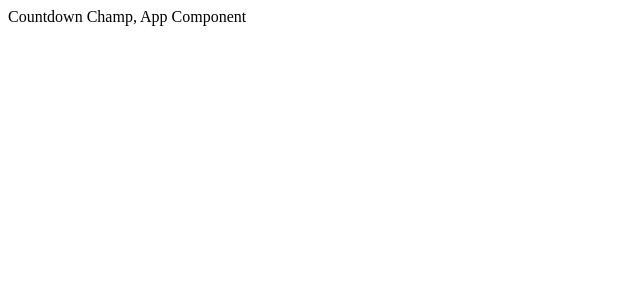
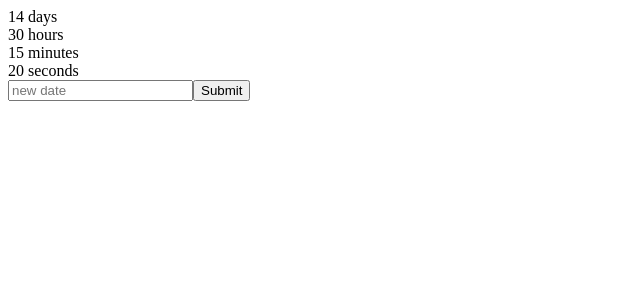
Before and after one commit to hirichardhai/countdown-timer, a React (Create React App) app: page / in a window 1280 px wide. Shown: the top 300 px of the page, without its empty margins (0-640 px from the left). Built offline with nearby package versions, Linux system fonts and the light colour scheme.

Commit message:
added overall structure and format for time countdown

```diff
--- a/src/App.jsx
+++ b/src/App.jsx
@@ -3,7 +3,20 @@ import React, { Component } from 'react';
 class App extends Component {
   render() {
     return (
-      <div>Countdown Champ, App Component</div>
+      <div className="App">
+        <div className="App-title">
+        <div>
+          <div className="Clock-days">14 days</div>
+          <div className="Clock-hours">30 hours</div>
+          <div className="Clock-minutes">15 minutes</div>
+          <div className="Clock-seconds">20 seconds</div>
+        </div>
+        <div>
+          <input placeHolder="new date" />
+          <button>Submit</button>
+        </div>
+        </div>
+      </div>
     )
   }
 }
```
